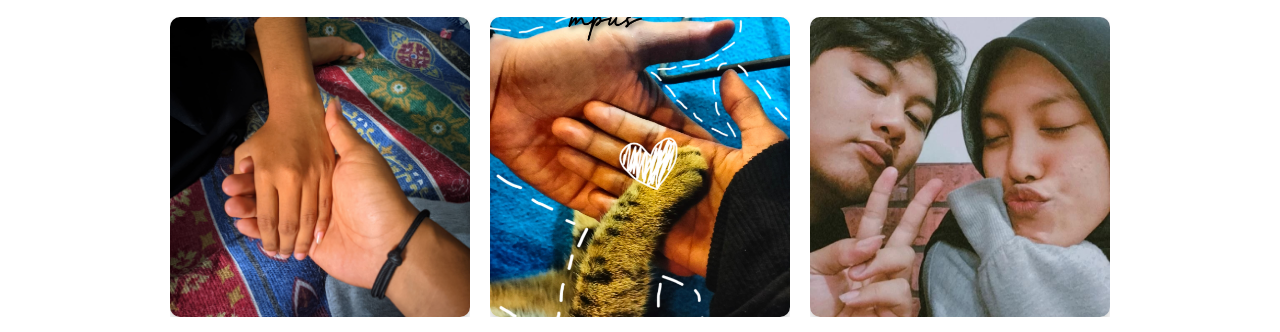
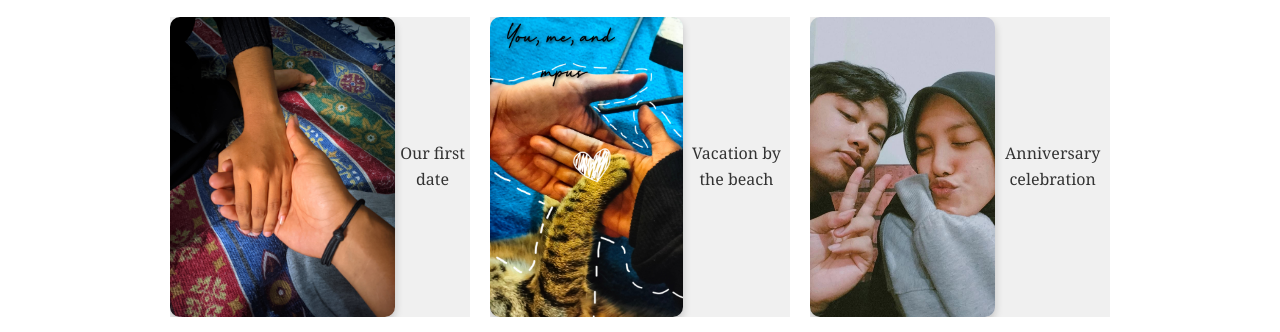
Before and after one commit to danielfais/ultahayang, a plain HTML site: page index.html in a window 1280 px wide. Shown: the part 570-902 px from the top of the page. Drawn offline with Linux system fonts and the light colour scheme.

Commit message:
Update style.css

```diff
--- a/style.css
+++ b/style.css
@@ -55,29 +55,6 @@ blockquote {
     background-color: #fff;
 }
 
-.gallery-container {
-    display: flex;
-    flex-wrap: wrap;
-    justify-content: center;
-    gap: 20px;
-}
-
-.gallery-item {
-    width: 30%;
-    margin-bottom: 20px;
-}
-
-.gallery-item img {
-    width: 100%;
-    height: auto;
-    border-radius: 10px;
-    box-shadow: 0 4px 8px rgba(0, 0, 0, 0.2);
-}
-
-.gallery-item p {
-    margin-top: 10px;
-    font-size: 1em;
-}
 
 footer {
     background-color: #ff6f61;
@@ -89,16 +66,27 @@ footer {
     width: 100%;
 }
 
+.gallery-container {
+    display: flex;
+    flex-wrap: wrap;
+    justify-content: center;
+    gap: 20px;
+}
+
 .gallery-item {
     width: 300px; /* Lebar tetap untuk item galeri */
     height: 300px; /* Tinggi tetap untuk item galeri */
+    display: flex;
+    align-items: center;
+    justify-content: center;
+    background-color: #f0f0f0; /* Background untuk tampilan rapi */
     overflow: hidden;
     margin-bottom: 20px;
 }
 
 .gallery-item img {
-    width: 100%; /* Memastikan gambar memenuhi lebar item */
-    height: 100%; /* Memastikan gambar memenuhi tinggi item */
+    width: 100%;
+    height: 100%;
     object-fit: cover; /* Memastikan gambar terpotong secara proporsional tanpa distorsi */
     border-radius: 10px;
     box-shadow: 0 4px 8px rgba(0, 0, 0, 0.2);
```
